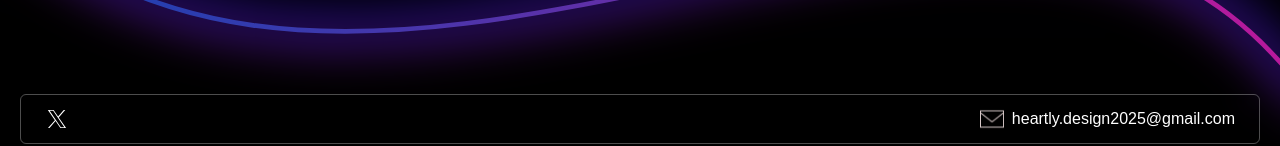
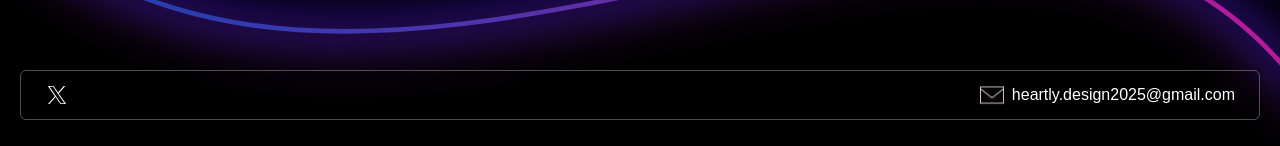
Before and after one commit to anish-9387/heartly, a Next.js app: page / in a window 1280 px wide. Shown: the part 656-802 px from the top of the page. Built offline with nearby package versions, Linux system fonts and the light colour scheme; a web font is replaced by a local one.

Commit message:
fix: adjust footer positioning and email font weight for better visibility

```diff
--- a/src/components/homepage.tsx
+++ b/src/components/homepage.tsx
@@ -33,13 +33,13 @@ export default function HomePage() {
         />
       </div>
 
-      <footer className="absolute bottom-0 left-0 right-0 w-[calc(100%-40px)] mx-auto border border-white/30 rounded-md backdrop-blur-sm text-white justify-between items-center px-6 py-3 hidden sm:flex">
+      <footer className="z-30 fixed bottom-0 left-0 right-0 w-[calc(100%-40px)] mx-auto mb-6 border border-white/30 rounded-md backdrop-blur-sm text-white justify-between items-center px-6 py-3 hidden sm:flex">
         <img src="/assets/optimized/twitter.svg" alt="twitter" className="h-6 w-6" />
 
         {/* Right side - Email */}
         <div className="flex items-center gap-2">
           <img src="/assets/email.png" alt="email" className="h-6 w-6" />
-          <p className="text-sm sm:text-base font-light">heartly.design2025@gmail.com</p>
+          <p className="text-sm sm:text-base font-extralight">heartly.design2025@gmail.com</p>
         </div>
       </footer>
 
```
